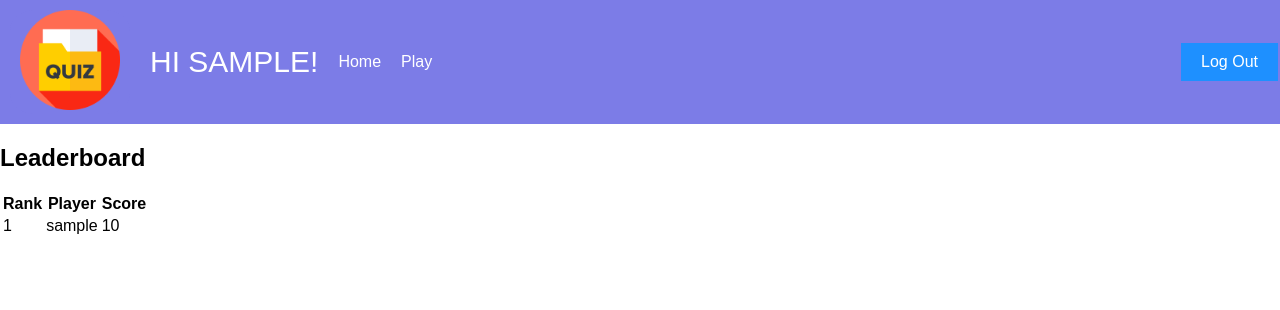
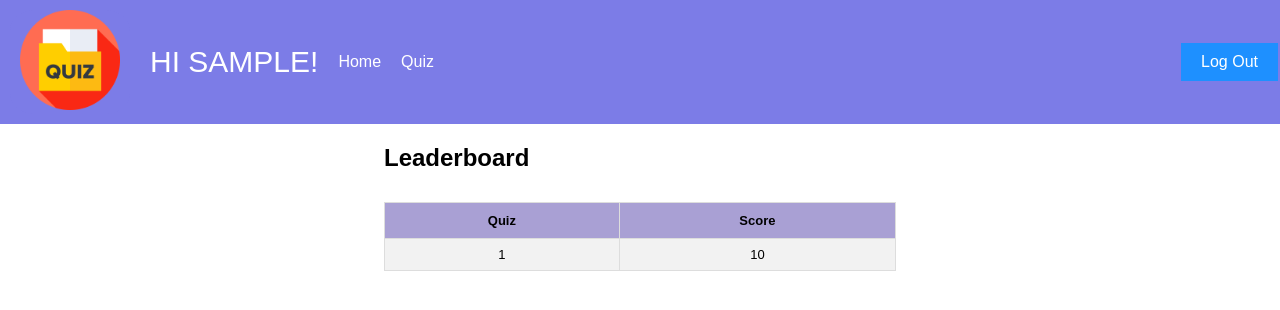
Before and after one commit to tej-empiric/quiz-app, a Django app: page / in a window 1280 px wide. Shown: the top 310 px of the page. Run offline with Django 5.2, Linux system fonts and the light colour scheme; a user stored in the database is signed in; tables that the repository leaves empty hold one stand-in row (values such as "Sample post").

Commit message:
improve code

```diff
--- a/quiz/quiz_app/admin.py
+++ b/quiz/quiz_app/admin.py
@@ -28,6 +28,7 @@ class QuestionAdmin(admin.ModelAdmin):
 
 
 admin.site.register(Question, QuestionAdmin)
+admin.site.register(Quiz)
 
 
 @admin.register(Leaderboard)
--- a/quiz/quiz_app/models.py
+++ b/quiz/quiz_app/models.py
@@ -11,10 +11,23 @@ class BaseModel(models.Model):
         abstract = True
 
 
+class Quiz(BaseModel):
+    id = models.IntegerField(primary_key=True, default=1)
+    theme = models.CharField(max_length=100, blank=True, null=True, default="GK")
+
+    def __str__(self):
+        return self.theme
+
+
 class Question(BaseModel):
     question = models.CharField(max_length=150)
     marks = models.IntegerField()
     has_published = models.BooleanField(default=False)
+    quiz = models.ForeignKey(
+        Quiz,
+        related_name="quiz_questions",
+        on_delete=models.CASCADE,
+    )
 
     def __str__(self):
         return self.question
--- a/quiz/quiz_app/urls.py
+++ b/quiz/quiz_app/urls.py
@@ -4,6 +4,7 @@ from . import views
 urlpatterns = [
     path("accounts/signup/", views.SignUpView.as_view(), name="signup"),
     path("", views.home, name="home"),
-    path("play/", views.play, name="play"),
+    path("play/<int:id>/", views.play, name="play"),
     path("score/", views.score, name="score"),
+    path("quiz/", views.quiz, name="quiz"),
 ]
--- a/quiz/quiz_app/views.py
+++ b/quiz/quiz_app/views.py
@@ -19,48 +19,63 @@ class SignUpView(CreateView):
 
 
 def home(request):
+    leaderboard = Leaderboard.objects.all().order_by("-score", "user_id", "-created_at")
+    context = {"leaderboard": leaderboard}
     try:
-        leaderboard = Leaderboard.objects.all().order_by(
-            "-score", "user_id", "-created_at"
+
+        leaderboard1 = Leaderboard.objects.filter(user=request.user).order_by(
+            "-created_at"
         )
-        context = {"leaderboard": leaderboard}
-
+        context = {"leaderboard1": leaderboard1}
     except Exception as e:
         print(f"Error displaying leaderboard {str(e)} ")
+
     return render(request, "quiz_app/home.html", context)
 
 
-def play(request):
+def quiz(request):
+    try:
+        quizzes = Quiz.objects.all()
+    except Exception as e:
+        print(f"Error displaying leaderboard {str(e)} ")
+
+    context = {"quizzes": quizzes}
+    return render(request, "quiz_app/quiz.html", context)
+
+
+def play(request, id):
     try:
         if request.method == "POST":
             try:
                 selected_choice = request.POST.get("choice")
                 question_id = request.POST.get("question_id")
-                question = Question.objects.get(pk=question_id)
+                question = Question.objects.get(
+                    pk=question_id,
+                )
 
                 correct_answer = Choices.objects.filter(
                     question=question, answer=selected_choice
                 ).exists()
 
-                Attempted.objects.create(
-                    user=request.user,
-                    question=question,
-                    choice=selected_choice,
-                )
+                # Attempted.objects.create(
+                #     user=request.user,
+                #     question=question,
+                #     choice=selected_choice,
+                # )
 
                 if correct_answer:
                     request.session["marks"] = (
                         request.session.get("marks", 0) + question.marks
                     )
-                    if request.session["question_count"] < 10:
+                    if request.session["question_count"] < 5:
                         messages.success(request, "Correct Answer!")
                 else:
-                    if request.session["question_count"] < 10:
+                    if request.session["question_count"] < 5:
                         messages.error(request, "Incorrect Answer!")
 
                 if request.session[
                     "question_count"
-                ] >= 10 or timezone.now() > timezone.datetime.fromisoformat(
+                ] >= 5 or timezone.now() > timezone.datetime.fromisoformat(
                     request.session["quiz_end_time"]
                 ):
                     try:
@@ -88,14 +103,14 @@ def play(request):
         ):
             request.session["quiz_started"] = True
             request.session["quiz_end_time"] = (
-                timezone.now() + timedelta(seconds=60)
+                timezone.now() + timedelta(seconds=300)
             ).isoformat()
             request.session["question_count"] = 0
             request.session["marks"] = 0
 
         if request.session[
             "question_count"
-        ] >= 10 or timezone.now() > timezone.datetime.fromisoformat(
+        ] >= 5 or timezone.now() > timezone.datetime.fromisoformat(
             request.session["quiz_end_time"]
         ):
             try:
@@ -112,9 +127,9 @@ def play(request):
         attempted_questions = Attempted.objects.filter(user=request.user).values_list(
             "question__id", flat=True
         )
-        available_questions = Question.objects.filter(has_published=True).exclude(
-            id__in=attempted_questions
-        )
+        available_questions = Question.objects.filter(
+            has_published=True, quiz_id__id=id
+        ).exclude(id__in=attempted_questions)
 
         random_question = random.choice(available_questions)
 
--- a/quiz/static/quiz_app/css/base.css
+++ b/quiz/static/quiz_app/css/base.css
@@ -65,6 +65,88 @@ ul.topnav li.right {
     justify-content: flex-end;
 }
 
+.auth-wrapper {
+    display: block;
+    margin-top: 20px;
+    margin-left:auto;
+    margin-right:auto;
+    width: 30%;
+    padding: 20px;
+    border: 1px solid #ccc;
+    border-radius: 5px;
+  }
+
+  input[type=text],input[type=email], input[type=password],select, textarea {
+    width: 100%;
+    padding: 12px;
+    border: 1px solid #ccc;
+    border-radius: 4px;
+    resize: vertical;
+  }
+
+  label {
+    padding: 12px 12px 12px 0;
+    display: inline-block;
+  }
+
+  .a-auth {
+    text-decoration: none;
+    color: black;
+    border-bottom: 1px solid black;
+  }
+
+  .quiz-wrapper {
+    display: block;
+    margin-top: 20px;
+    margin-left:auto;
+    margin-right:auto;
+    width: 30%;
+    padding: 20px;
+    border: 1px solid #ccc;
+    border-radius: 5px;
+  }
+
+th,
+td {
+  border: 1px solid #ddd;
+  padding: 8px;
+}
+
+table {
+  margin-top: 30px;
+  font-size: 13px;
+  text-align: center;
+  align-items: center;
+  margin-left:auto;
+  margin-right:auto;
+  border-collapse: collapse;
+  border: 1px solid #ddd;
+  border-radius: 8px;
+  width: 40%;
+  font-weight: normal;
+}
+
+tr:nth-child(even) {
+  background-color: #f2f2f2;
+}
+
+tr:hover {
+  background-color: #ddd;
+}
+
+th {
+  padding-top: 10px;
+  padding-bottom: 10px;
+  text-align: center;
+  background-color: #a9a0d4;
+  color: black;
+}
+
+.title1 {
+    margin-left:30%;
+}
+
+
 
 @media screen and (max-width: 600px) {
 
--- a/quiz/templates/base.html
+++ b/quiz/templates/base.html
@@ -26,7 +26,7 @@
                     </a>
                 </li>
                 <li><a href="{% url 'home' %}">Home</a></li>
-                <li><a href="{% url 'play' %}">Play</a></li>
+                <li><a href="{% url 'quiz' %}">Quiz</a></li>
                 <li class="right">
                     <form action="{% url 'logout' %}" method="post">
                         {% csrf_token %}
--- a/quiz/templates/quiz_app/home.html
+++ b/quiz/templates/quiz_app/home.html
@@ -1,8 +1,24 @@
 {% extends "base.html" %}
 
 {% block content %}
-<h2>Leaderboard</h2>
+<h2 class="title1">Leaderboard</h2>
 <table>
+
+    {% if user.is_authenticated %}
+        <tr>
+            <th>Quiz</th>
+            <th>Score</th>
+        </tr>
+        {% if leaderboard1 %}
+        {% for leader in leaderboard1 %}
+        <tr>
+            <td>{{forloop.revcounter}}</td>
+            <td>{{leader.score}}</td>
+        </tr>
+        {% endfor %}
+        {% endif %}
+
+        {% else %}
         <tr>
             <th>Rank</th>
             <th>Player</th>
@@ -17,6 +33,8 @@
         </tr>
         {% endfor %}
         {% endif %}
+
+    {% endif %}
 </table>
 
 {% endblock %}
--- a/quiz/templates/registration/login.html
+++ b/quiz/templates/registration/login.html
@@ -3,7 +3,7 @@
 {% block title %}Login{% endblock %}
 
 {% block content %}
-<div class="login-wrapper">
+<div class="auth-wrapper">
 <h2>Log In</h2>
 <form method="post">
   {% csrf_token %}
@@ -23,6 +23,6 @@
 </form>
 
 <p>Not registered Yet</p>
-<p><a href="{% url 'signup' %}">Sign Up</a></p>
+<p><a href="{% url 'signup' %}" class="a-auth">Sign Up</a></p>
 </div>
 {% endblock %}
--- a/quiz/templates/registration/signup.html
+++ b/quiz/templates/registration/signup.html
@@ -3,6 +3,7 @@
 {% block title %}Sign Up{% endblock %}
 
 {% block content %}
+<div class="auth-wrapper">
 <h2>Sign up</h2>
 <form method="post">
   {% csrf_token %}
@@ -19,6 +20,6 @@
   {% endfor %}
   <button type="submit" class="button">Sign Up</button>
 </form>
-<p><a href="{% url 'login' %}">Login</a></p>
-
+<p><a href="{% url 'login' %}" class="a-auth">Login</a></p>
+</div>
 {% endblock %}
```
Also changed, not shown: quiz/templates/quiz_app/play.html (+7 -3 lines), quiz/templates/quiz_app/quiz.html (added, +26 -0 lines). Lines whose indentation alone changed are shown as unchanged.
